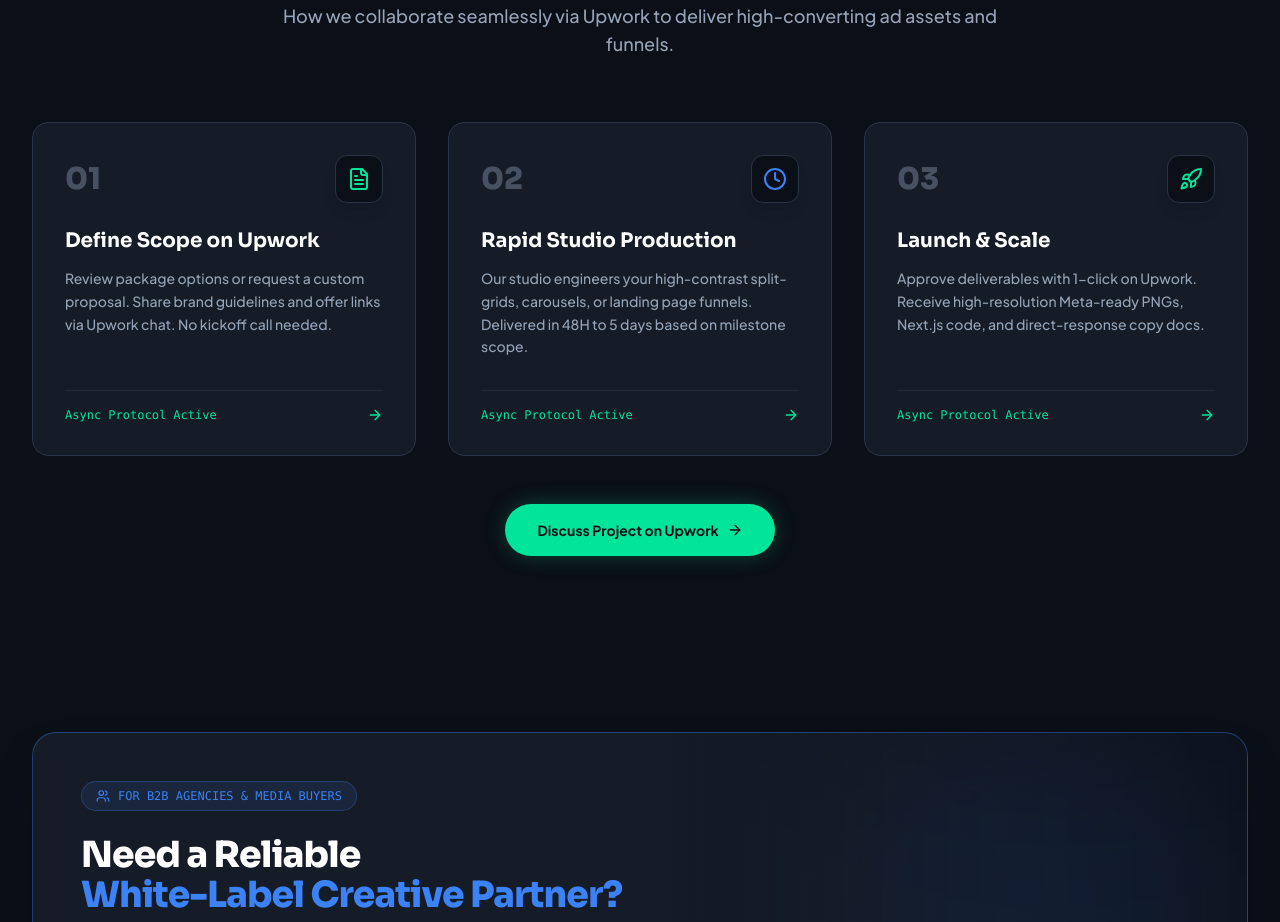
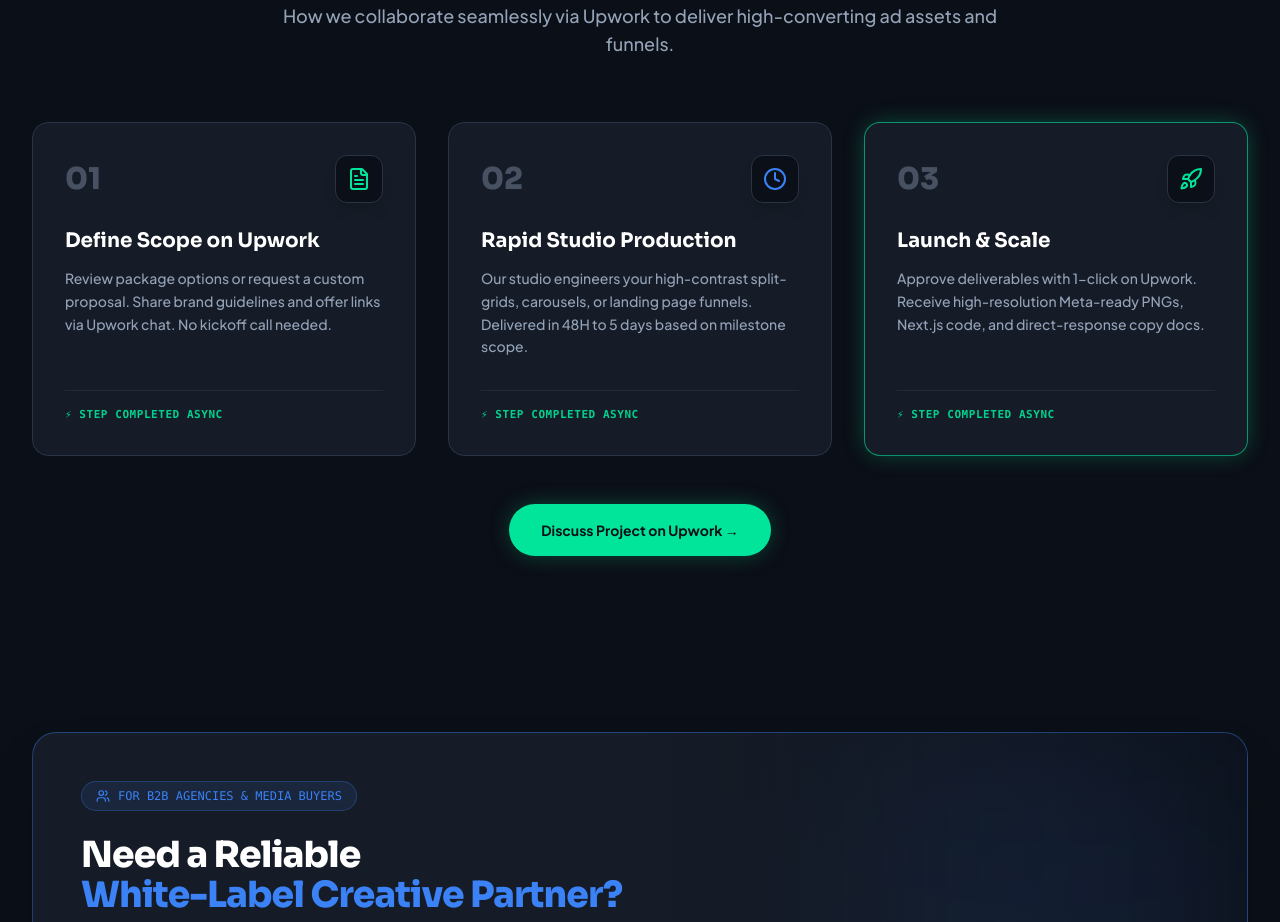
Before and after one commit to StackCuts/Agency, a React (Vite) app: page / in a window 1280 px wide. Shown: the part 6060-6982 px from the top of the page. Built offline with nearby package versions, Linux system fonts and the light colour scheme.

Commit message:
Refine WorkflowSection UI, remove fake green arrows, ensure equal height grid, and update main CTA button

```diff
--- a/src/components/WorkflowSection.jsx
+++ b/src/components/WorkflowSection.jsx
@@ -27,7 +27,7 @@ export default function WorkflowSection({ onOpenModal }) {
   ];
 
   return (
-    <section id="workflow" className="py-24 bg-[#0B0F17] relative border-t border-[#2A3447]/50">
+    <section id="workflow" className="py-20 sm:py-24 bg-[#0B0F17] relative border-t border-[#2A3447]/50">
       <div className="max-w-7xl mx-auto px-4 sm:px-6 lg:px-8">
 
         {/* Section Header */}
@@ -45,14 +45,18 @@ export default function WorkflowSection({ onOpenModal }) {
           </p>
         </div>
 
-        {/* 3 Step Process Cards */}
-        <div className="mt-16 grid grid-cols-1 md:grid-cols-3 gap-8 relative">
+        {/* 3 Step Process Cards (Equal Height Desktop Grid) */}
+        <div className="mt-12 sm:mt-16 grid grid-cols-1 md:grid-cols-3 gap-6 sm:gap-8 items-stretch relative">
           {steps.map((step, idx) => {
             const Icon = step.icon;
             return (
               <div
                 key={idx}
-                className="bg-[#161C27] border border-[#2A3447] rounded-2xl p-6 sm:p-8 flex flex-col justify-between hover:border-[#00E599]/50 transition-all duration-300 group"
+                className={`bg-[#161C27] border rounded-2xl p-6 sm:p-8 h-full flex flex-col justify-between transition-all duration-300 group ${
+                  idx === 2
+                    ? 'border-[#00E599]/60 shadow-mint-glow'
+                    : 'border-[#2A3447] hover:border-[#00E599]/50'
+                }`}
               >
                 <div>
                   <div className="flex items-center justify-between mb-6">
@@ -73,9 +77,10 @@ export default function WorkflowSection({ onOpenModal }) {
                   </p>
                 </div>
 
-                <div className="mt-8 pt-4 border-t border-[#2A3447]/60 flex items-center justify-between text-xs font-mono text-[#00E599]">
-                  <span>Async Protocol Active</span>
-                  <ArrowRight className="w-4 h-4 group-hover:translate-x-1 transition-transform" />
+                <div className="mt-8 pt-4 border-t border-[#2A3447]/60 flex items-center justify-between text-xs font-mono">
+                  <span className="text-[11px] font-mono text-[#00E599]/90 tracking-wider uppercase font-bold">
+                    ⚡ Step Completed Async
+                  </span>
                 </div>
               </div>
             );
@@ -88,8 +93,7 @@ export default function WorkflowSection({ onOpenModal }) {
             onClick={() => onOpenModal && onOpenModal('Discuss Project on Upwork')}
             className="btn-shimmer px-8 py-4 rounded-full bg-[#00E599] text-[#0B0F17] font-bold text-sm hover:bg-[#00E599]/90 transition-all shadow-mint-glow inline-flex items-center gap-2"
           >
-            <span>Discuss Project on Upwork</span>
-            <ArrowRight className="w-4 h-4" />
+            <span>Discuss Project on Upwork →</span>
           </button>
         </div>
 
```
